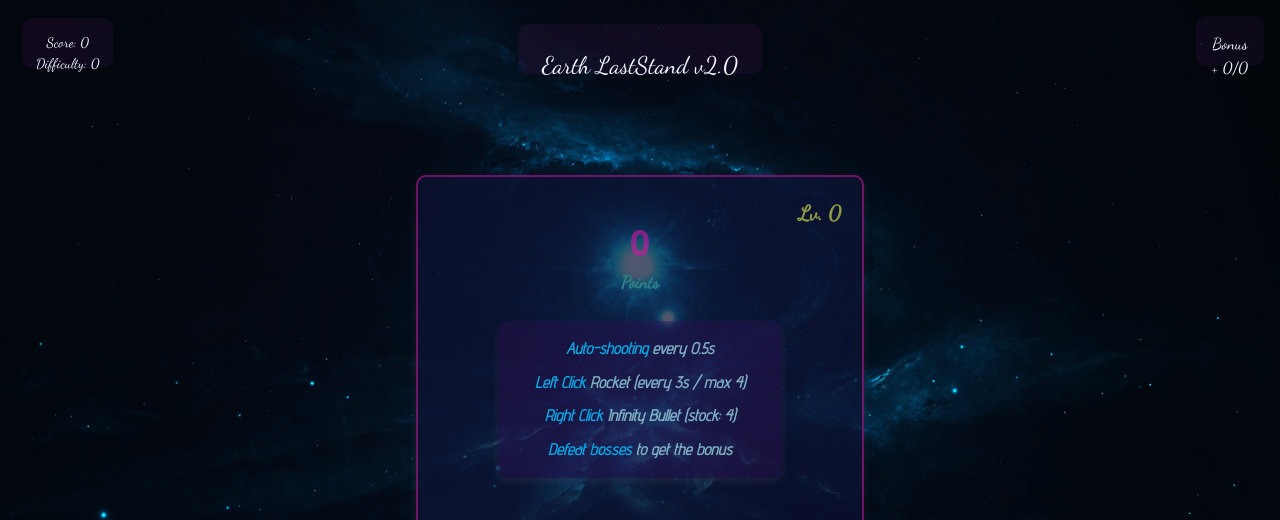
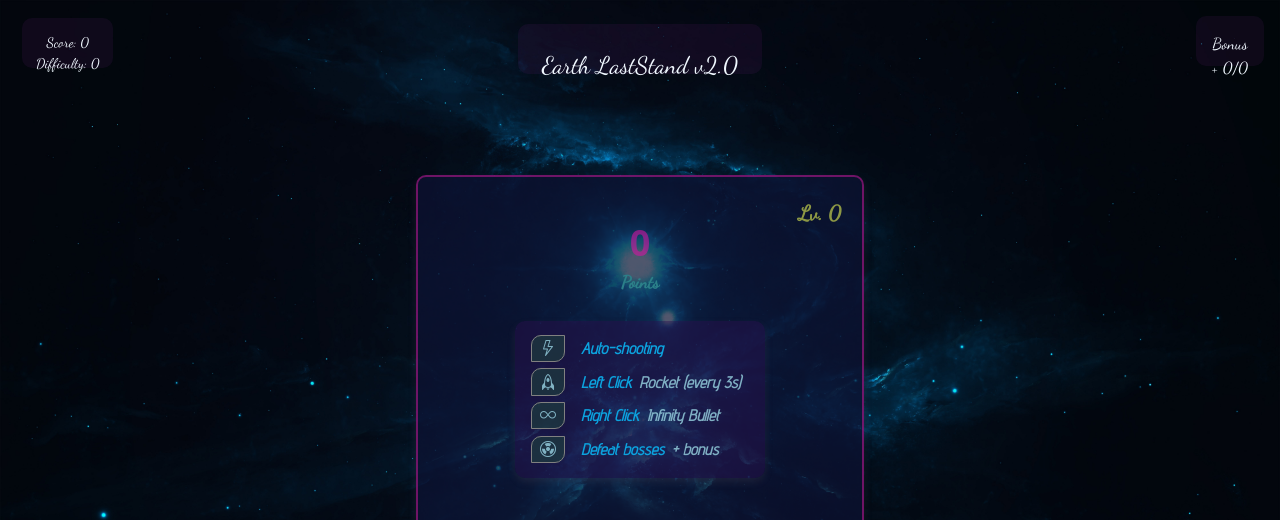
Before and after one commit to mtoanp/mtoanp.github.io, a website with bundled scripts: page index.html in a window 1280 px wide. Shown: the top 520 px of the page. Built offline with nearby package versions, Linux system fonts and the light colour scheme.

Commit message:
css guide

```diff
--- a/index.html
+++ b/index.html
@@ -55,10 +55,10 @@
         </div>
 
         <div id="guideEl">
-          <p><span class="g-ctn">Auto-shooting </span> every 0.5s</p>
-          <p><span class="g-ctn">Left Click </span> Rocket (every 3s / max 4)</p>
-          <p><span class="g-ctn">Right Click </span> Infinity Bullet (stock: 4)</p>
-          <p><span class="g-ctn">Defeat bosses </span> to get the bonus</p>
+          <p><i class="bi bi-lightning arrow-right"></i><span class="g-ctn">Auto-shooting</span></p>
+          <p><i class="bi bi-rocket arrow-right"></i><span class="g-ctn">Left Click </span> Rocket (every 3s)</p>
+          <p><i class="bi bi-infinity arrow-right"></i><span class="g-ctn">Right Click </span> Infinity Bullet</p>
+          <p><i class="bi bi-radioactive arrow-right"></i><span class="g-ctn">Defeat bosses </span> + bonus</p>
         </div>
 
         <div>
--- a/js/index.js
+++ b/js/index.js
@@ -72,11 +72,11 @@ const speedMax = 15
 const difficultyBase = 500
 let globalVol = 50
 let isMuted = false
-let soundTrackIsPlay = true
+let soundTrackIsPlay = false
 let soundtrack = new Audio(soundtrackSound)
 let isPlay = false
 
-playSound('soundtrack')
+// playSound('soundtrack')
 
 function init() {
   isPlay = true
@@ -738,12 +738,12 @@ volumeToggleEl.addEventListener('click', () => {
 soundtrackToggleEl.addEventListener('click', () => {
   soundTrackIsPlay = !soundTrackIsPlay
   if(soundTrackIsPlay) {
+    soundtrackToggleEl.classList.remove('bi-music-note')
+    soundtrackToggleEl.classList.add('bi-pause-fill')
+    playSound('soundtrack')
+  } else {
     soundtrackToggleEl.classList.remove('bi-pause-fill')
     soundtrackToggleEl.classList.add('bi-music-note')
-    playSound('soundtrack')
-  } else {
-    soundtrackToggleEl.classList.remove('bi-music-note')
-    soundtrackToggleEl.classList.add('bi-pause-fill')
     soundtrackFade()
     // soundtrack.pause()
   }
--- a/style.css
+++ b/style.css
@@ -77,6 +77,7 @@ canvas {
 }
 
 #guideEl {
+    width: fit-content;
     color: #8cc2d3e3;
     font-size: 1em;
     font-weight: bold;
@@ -86,16 +87,36 @@ canvas {
     background-color: #2d12516e;
     box-shadow: 0 4px 8px rgba(189, 144, 144, 0.1);
     padding: 0.7em 0;
-    margin: 0 2em;
     /* opacity: 1; */
     transition: opacity 1.5s ease-in-out;
+    margin-left: auto;
+    margin-right: auto;
 }
 
 #guideEl p {
+    width: 250px;
     padding: 0.3em 0;
+    text-align: left;
+    /* margin-left: auto;
+    margin-right: auto; */
 }
+#guideEl p i {
+    border: 1px solid gray;
+    padding: 0.2em 0.5em;
+    margin: 0.3em 1em;
+    border-top-left-radius: 10px;
+    border-bottom-right-radius: 10px;
+    background-color: #1f413f99;
+    transition: background-color 0.5s ease-in-out;
+}
+#guideEl p i:hover {
+    background-color: #12d6c999;
+    color: white;
+}
+
 #guideEl .g-ctn {
     color: rgb(12 163 223);
+    margin-right: 0.2em;
 }
 
 #score-container, #bonus-container, #mto-container, #bestScore-container, #version-container, #player-container {
```
